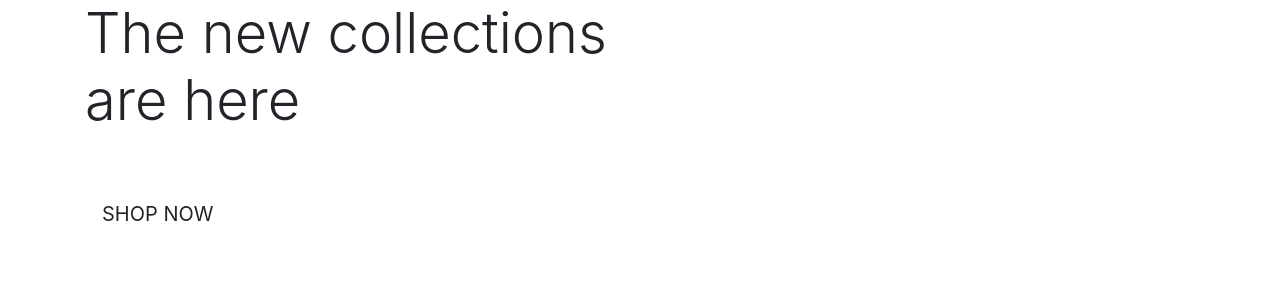
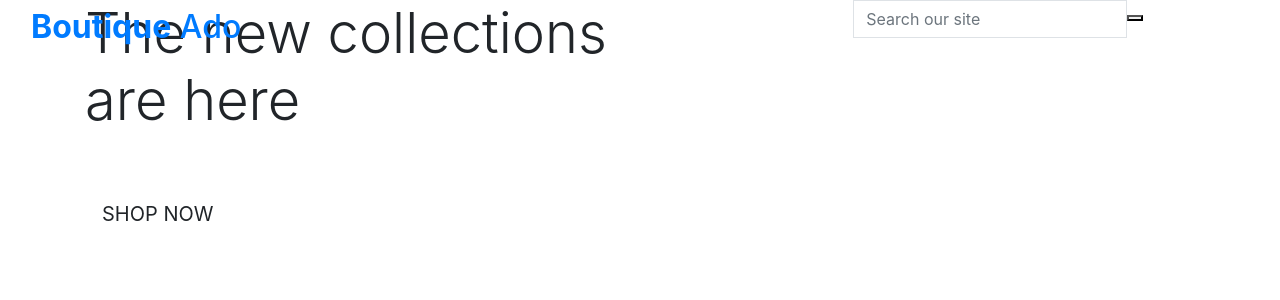
Before and after one commit to sarahgoodwin93/boutique-ado, a Django app: page / in a window 1280 px wide. Shown: the top 300 px of the page. Run offline with Django 3.2, Linux system fonts and the light colour scheme; some libraries are stand-ins or nearby versions.

Commit message:
add to base.html

```diff
--- a/templates/base.html
+++ b/templates/base.html
@@ -32,7 +32,29 @@
     <title>Boutique Ado {% block extra_title %}{% endblock %}</title>
   </head>
   <body>
-    <header class="container-fluid fixed-top"></header>
+    <header class="container-fluid fixed-top">
+      <div class="row">
+        <div class="col-12 col-lg-4 my-auto py-1 py-lg-0 text-center text-lg-left">
+          <a href="{% url 'home' %}" class="nav-link main-logo-link">
+            <h2 class="logo-font text-black my-0"><strong>Boutique</strong> Ado</h2>
+          </a>
+        </div>
+        <div class="col-12 col-lg-4 my-auto py-1 py-lg-0"></div>
+          <form method="GET" action="">
+            <div class="input-group w-100">
+              <input class="form-control border border-black rounded-0" type="text" name="q" placeholder="Search our site">
+              <div>
+                <button>
+                  <span>
+                    <i></i>
+                  </span>
+                </button>
+              </div>
+            </div>
+          </form>
+        <div class="col-12 col-lg-4 my-auto py-1 py-lg-0"></div>
+      </div>
+    </header>
 
     {% if messages %}
         <div class="message-container"></div>
```
